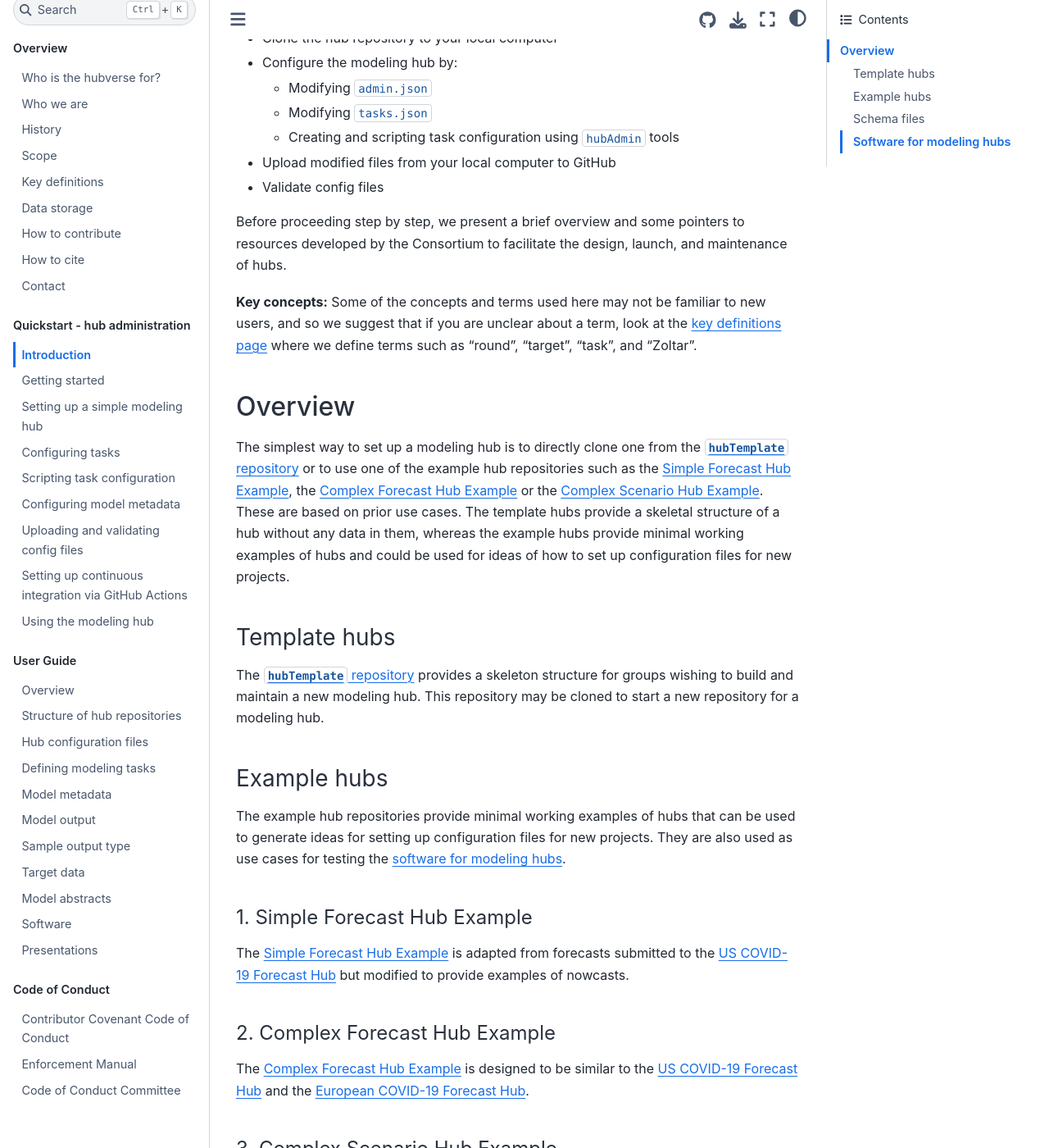
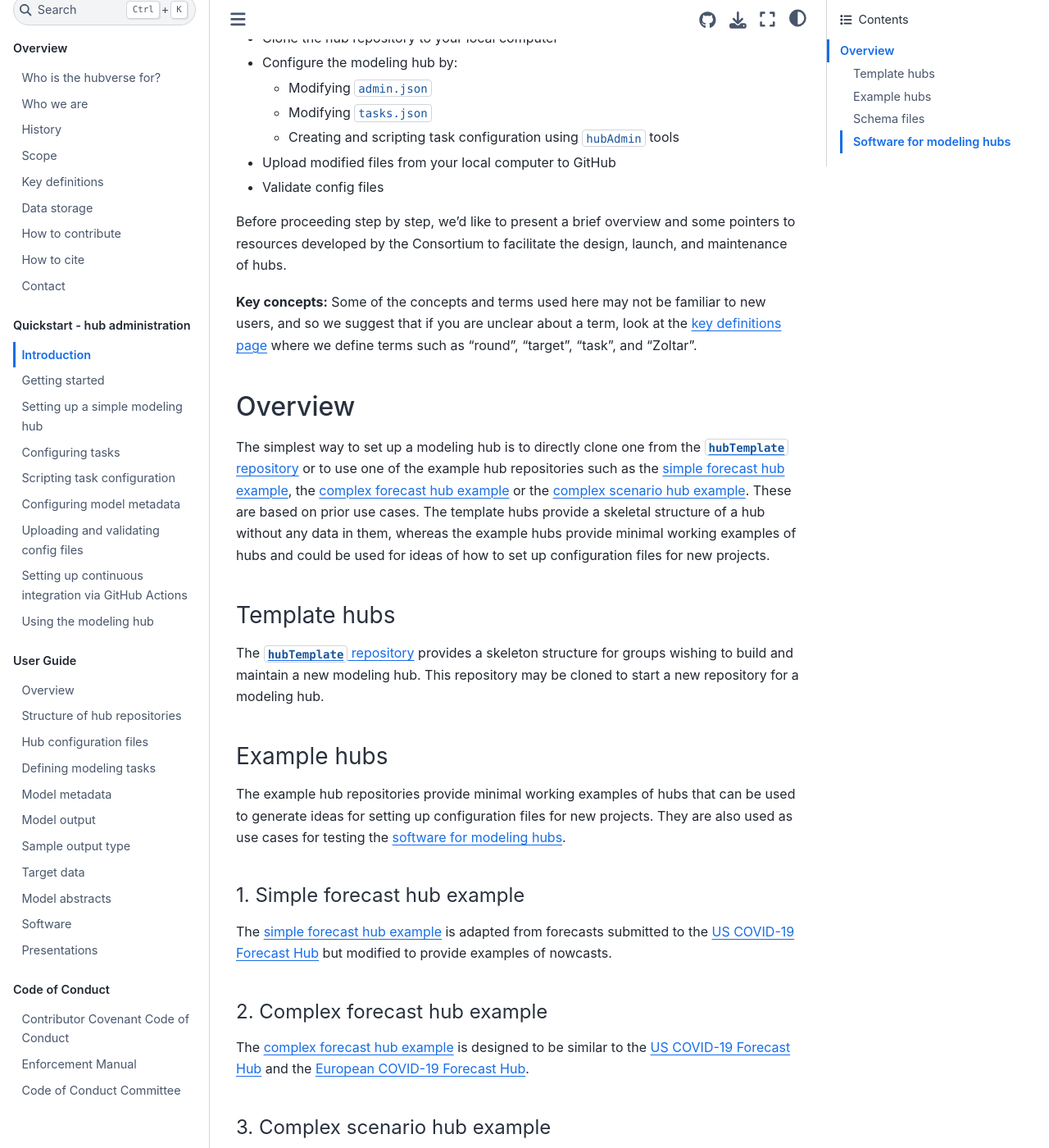
Before and after one commit to hubverse-org/hubDocs, a Sphinx documentation site: the page built from docs/source/quickstart-hub-admin/intro.md, in a window 1280 px wide and 1400 px high, scrolled down 222 px. Shown: the whole window at 82% size. Built offline with Sphinx 7.4.7 and the Sphinx Book theme 1.1.4, drawn with Linux system fonts in a browser that asks for light colours; comment, search, counter and statistics services are not loaded; some of the changed text lies outside the part shown.

Commit message:
capital hyperlinks

```diff
--- a/docs/source/quickstart-hub-admin/intro.md
+++ b/docs/source/quickstart-hub-admin/intro.md
@@ -12,13 +12,13 @@ It will provide step-by-step directions to
 - Upload modified files from your local computer to GitHub
 - Validate config files
 
-Before proceeding step by step, we present a brief overview and some pointers to resources developed by the Consortium to facilitate the design, launch, and maintenance of hubs.
+Before proceeding step by step, we'd like to present a brief overview and some pointers to resources developed by the Consortium to facilitate the design, launch, and maintenance of hubs.
 
 **Key concepts:** Some of the concepts and terms used here may not be familiar to new users, and so we suggest that if you are unclear about a term, look at the [key definitions page](../overview/definitions.md) where we define terms such as "round", "target", "task", and "Zoltar".
 
 ## Overview
 
-The simplest way to set up a modeling hub is to directly clone one from the [`hubTemplate` repository](https://github.com/hubverse-org/hubTemplate) or to use one of the example hub repositories such as the [Simple Forecast Hub Example](https://github.com/hubverse-org/example-simple-forecast-hub), the [Complex Forecast Hub Example](https://github.com/hubverse-org/example-complex-forecast-hub) or the [Complex Scenario Hub Example](https://github.com/hubverse-org/example-complex-scenario-hub). These are based on prior use cases. The template hubs provide a skeletal structure of a hub without any data in them, whereas the example hubs provide minimal working examples of hubs and could be used for ideas of how to set up configuration files for new projects.
+The simplest way to set up a modeling hub is to directly clone one from the [`hubTemplate` repository](https://github.com/hubverse-org/hubTemplate) or to use one of the example hub repositories such as the [simple forecast hub example](https://github.com/hubverse-org/example-simple-forecast-hub), the [complex forecast hub example](https://github.com/hubverse-org/example-complex-forecast-hub) or the [complex scenario hub example](https://github.com/hubverse-org/example-complex-scenario-hub). These are based on prior use cases. The template hubs provide a skeletal structure of a hub without any data in them, whereas the example hubs provide minimal working examples of hubs and could be used for ideas of how to set up configuration files for new projects.
 
 ### Template hubs
 
@@ -28,17 +28,17 @@ The [`hubTemplate` repository](https://github.com/hubverse-org/hubTemplate) prov
 
 The example hub repositories provide minimal working examples of hubs that can be used to generate ideas for setting up configuration files for new projects. They are also used as use cases for testing the [software for modeling hubs](../user-guide/software.md).
 
-#### 1. Simple Forecast Hub Example
+#### 1. Simple forecast hub example
 
-The [Simple Forecast Hub Example](https://github.com/hubverse-org/example-simple-forecast-hub) is adapted from forecasts submitted to the [US COVID-19 Forecast Hub](https://github.com/reichlab/covid19-forecast-hub) but modified to provide examples of nowcasts.
+The [simple forecast hub example](https://github.com/hubverse-org/example-simple-forecast-hub) is adapted from forecasts submitted to the [US COVID-19 Forecast Hub](https://github.com/reichlab/covid19-forecast-hub) but modified to provide examples of nowcasts.
 
-#### 2. Complex Forecast Hub Example
+#### 2. Complex forecast hub example
 
-The [Complex Forecast Hub Example](https://github.com/hubverse-org/example-complex-forecast-hub) is designed to be similar to the [US COVID-19 Forecast Hub](https://github.com/reichlab/covid19-forecast-hub) and the [European COVID-19 Forecast Hub](https://github.com/covid19-forecast-hub-europe/covid19-forecast-hub-europe).
+The [complex forecast hub example](https://github.com/hubverse-org/example-complex-forecast-hub) is designed to be similar to the [US COVID-19 Forecast Hub](https://github.com/reichlab/covid19-forecast-hub) and the [European COVID-19 Forecast Hub](https://github.com/covid19-forecast-hub-europe/covid19-forecast-hub-europe).
 
-#### 3. Complex Scenario Hub Example
+#### 3. Complex scenario hub example
 
-The [Complex Scenario Hub Example](https://github.com/hubverse-org/example-complex-scenario-hub) is designed to be similar to the [US COVID-19 Scenario Modeling Hub](https://github.com/midas-network/covid19-scenario-modeling-hub)
+The [complex scenario hub example](https://github.com/hubverse-org/example-complex-scenario-hub) is designed to be similar to the [US COVID-19 Scenario Modeling Hub](https://github.com/midas-network/covid19-scenario-modeling-hub)
 
 ### Schema files
 
```
